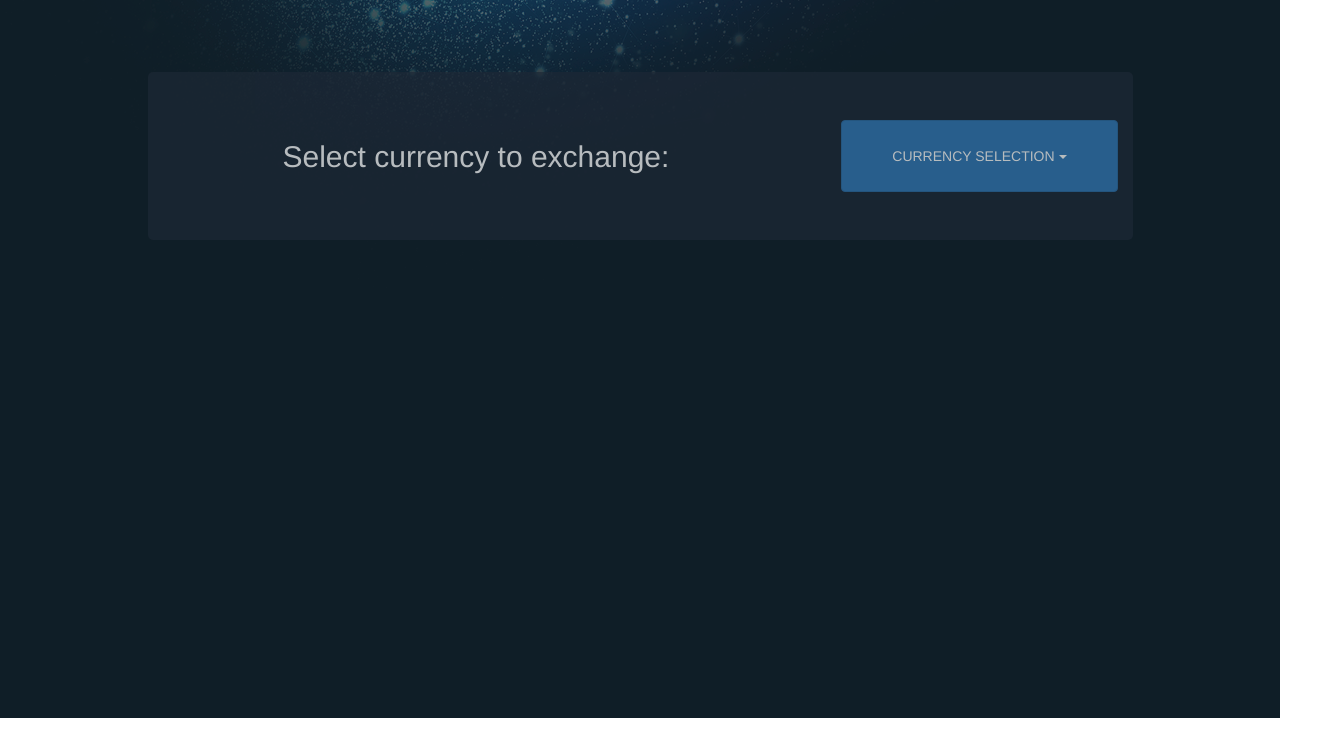
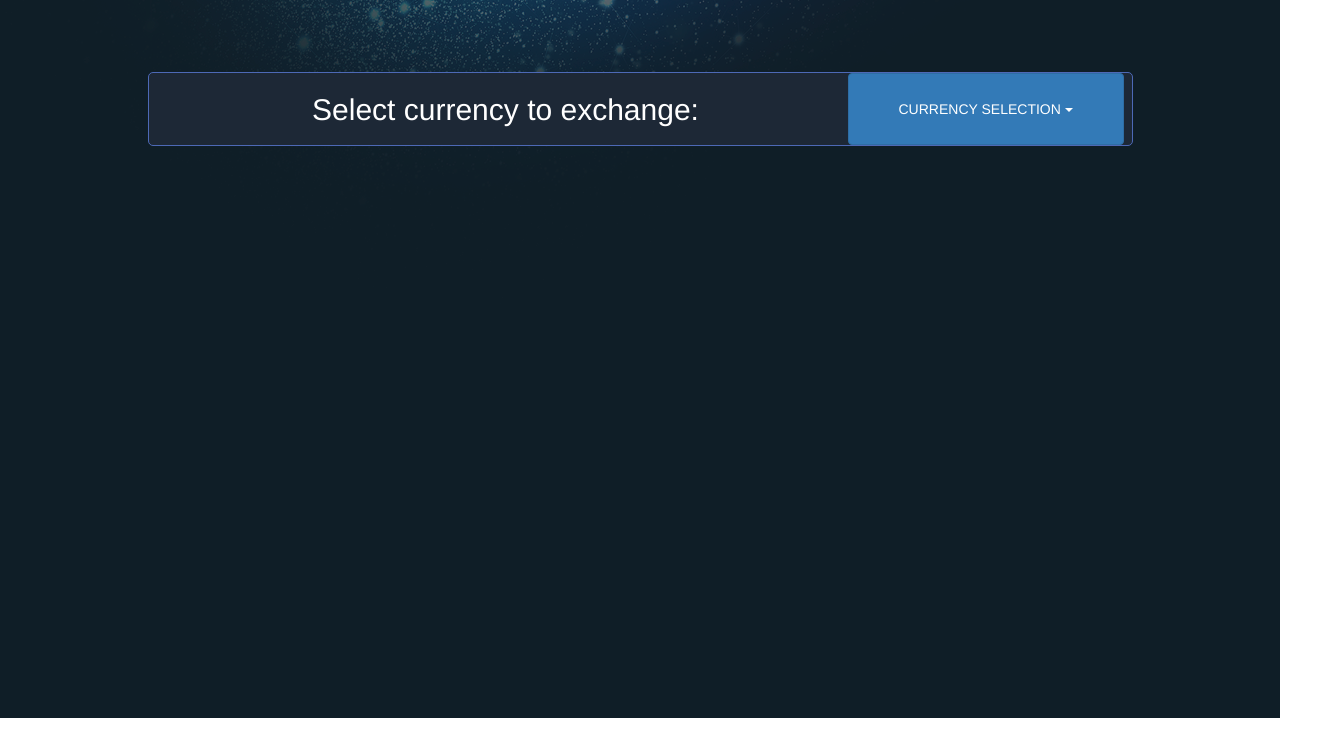
Before and after one commit to Maroni19/currency-exchange, a website: page index.html in a window 1280 px wide. Shown: the whole page, 1319 px wide, since content can reach past the window. Drawn offline with nearby package versions, Linux system fonts and the light colour scheme.

Commit message:
create div currency

```diff
--- a/index.html
+++ b/index.html
@@ -12,10 +12,10 @@
 <body>
     <section id="hero" class="hero-section">
         <div class="wrap">
-            <div id="currency" class="jumbotron">
+            <div class="currency">
                 <div class="container cf">
-                    <h2 class="h2-text pull-left">Select currency to exchange:</h2>
-                    <div class="dropdown pull-right">
+                    <h2 class="h2-text pull-left media-heading">Select currency to exchange:</h2>
+                    <div class="dropdown pull-left">
                       <button id="btn1" class="btn btn-primary dropdown-toggle" type="button" data-toggle="dropdown">CURRENCY SELECTION
                       <span class="caret"></span></button>
                       <ul id="dropdown1" class="dropdown-menu">
--- a/scss/home.scss
+++ b/scss/home.scss
@@ -44,9 +44,14 @@
   .inline-block {
     display: inline-block;
   }
+  //-----------------------------------------
+  * {
+    box-sizing: border-box;
+}
 html {
     margin: 0;
     padding: 0;
+    font-family: "Helvetica Neue", Helvetica, Arial, sans-serif;
   }
 
 .hero-section {
@@ -58,24 +63,36 @@ html {
 
 }
 .wrap {
-    width: 985px;
+    max-width: 985px;
     margin: 0 auto;
     padding-top: 72px;
 
 }
-#currency{
+.currency{
     border-radius: 5px;
     background-color: #1d2836;
-    opacity: .7;
+    border: 1px solid rgb(77, 105, 182);
 
 }
 .h2-text {
-    padding-left: 120px;
+    width: 60%;
+    text-align: center;
     color: white;
+    padding-top: 20px;
+}
+.dropdown {
+  width: 40%;
+}
+@media (max-width: 768px){
+  .dropdown {
+    width: 100%;
+    display: block;
+  }
 
 }
 #btn1 {
     padding: 25px 50px;
+
 }
 #dropdown1 {
     min-width: 275px;
```
Also changed, not shown: css/home.css.
